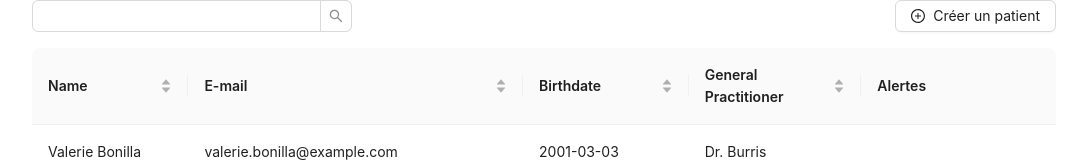
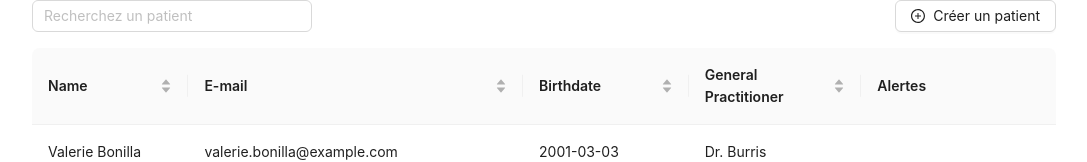
Before and after one commit to hokla-org/dojo-sante, a React (Create React App) app: page / in a window 1280 px wide. Shown: the top 162 px of the page, without its empty margins (96-1183 px from the left). Built offline with nearby package versions, Linux system fonts and the light colour scheme.

Commit message:
feat(Home): filter patients on type

```diff
--- a/src/components/Home/Home.tsx
+++ b/src/components/Home/Home.tsx
@@ -1,6 +1,6 @@
 import { Button, Input, Space, Table, Tag } from "antd";
 import "antd/dist/reset.css";
-import { useState } from "react";
+import { ChangeEvent, useState } from "react";
 import "./Home.css";
 import { useNavigate } from "react-router-dom";
 import { PlusCircleOutlined } from "@ant-design/icons";
@@ -13,9 +13,11 @@ function Home() {
   const [dataSource, setDataSource] = useState<PatientWithWarnings[]>(patients);
   const navigate = useNavigate();
 
-  const filterPatients = (searchTerm) => {
+  const filterPatients = (event: ChangeEvent<HTMLInputElement>) => {
     const filteredPatients = patients.filter((patient) =>
-      patient.name.toLowerCase().includes(searchTerm.toLowerCase())
+      patient.name
+        .toLowerCase()
+        .includes(event.currentTarget.value.toLowerCase())
     );
     setDataSource(filteredPatients);
   };
@@ -75,9 +77,11 @@ function Home() {
   return (
     <div className="table-container">
       <div className="table-actions-container">
-        <Input.Search
+        <Input
+          data-testid="search-bar"
           className="search-bar"
-          onSearch={(searchTerm) => filterPatients(searchTerm)}
+          onChange={(searchTerm) => filterPatients(searchTerm)}
+          placeholder="Recherchez un patient"
         />
         <Button
           icon={<PlusCircleOutlined />}
```
